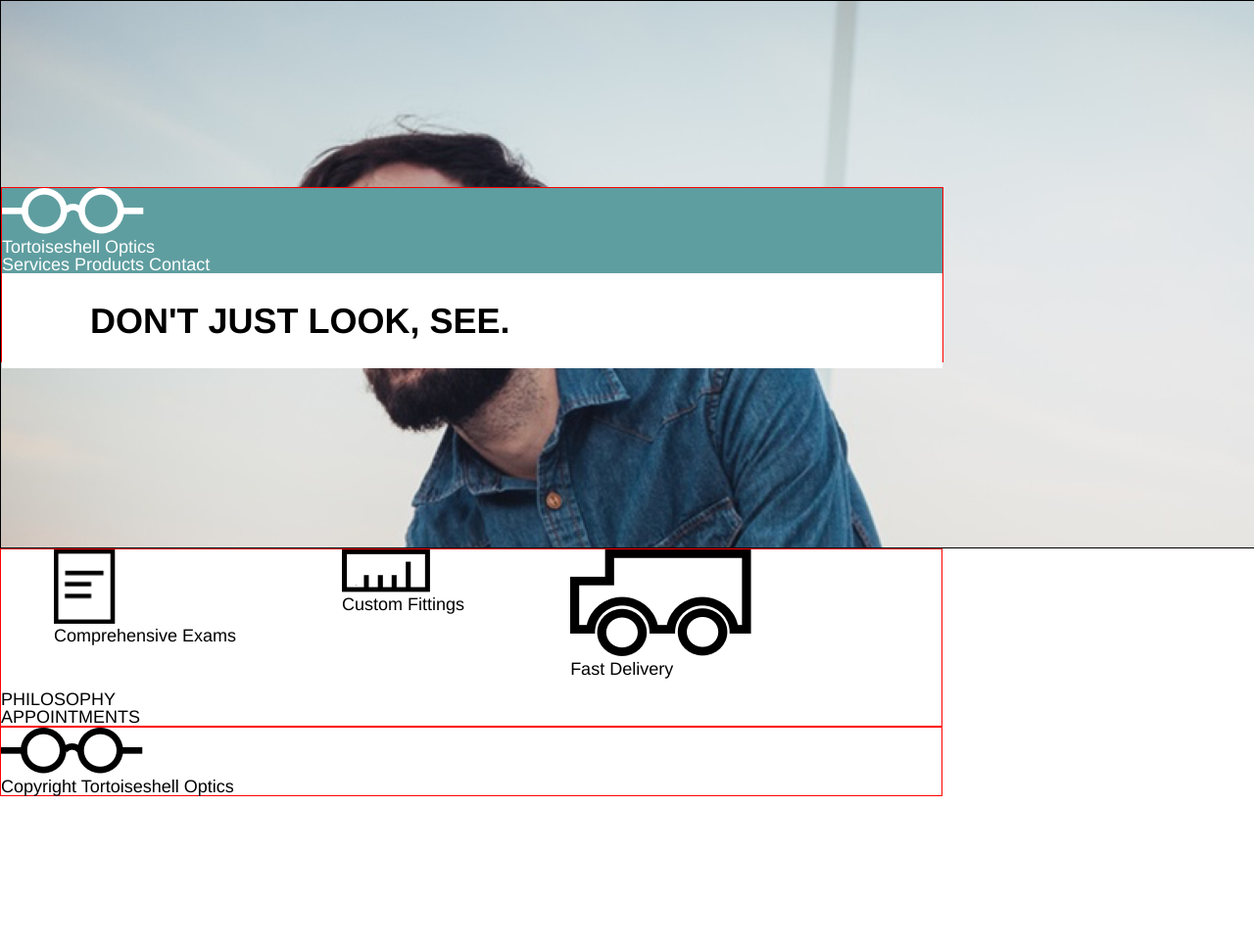
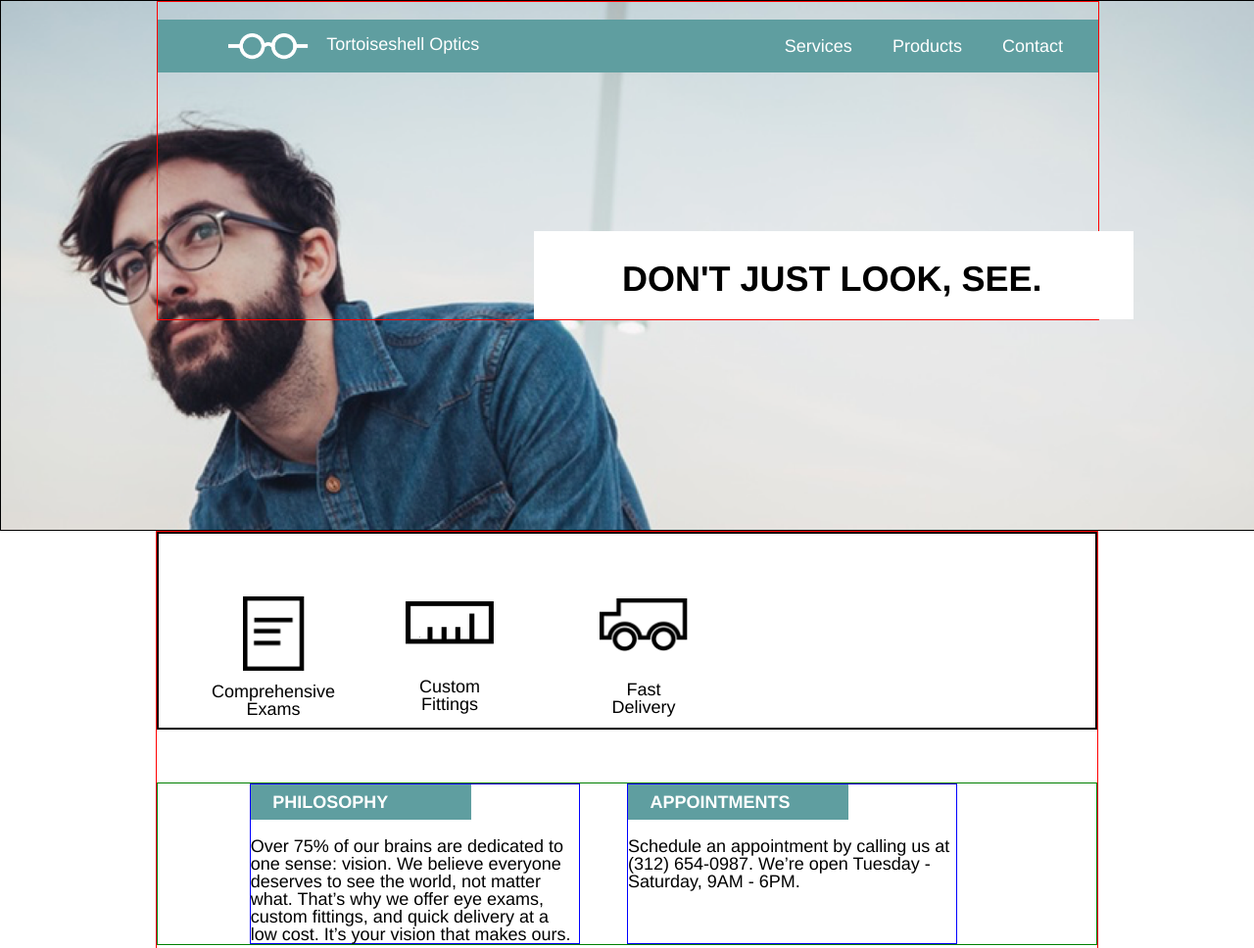
Before and after one commit to mvink11/TortoiseshellOptics, a plain HTML site: page index.html in a window 1280 px wide. Shown: the top 968 px of the page at 98% size. Before the commit the page ends 813 px from the top, so only its background shows below. Drawn offline with Linux system fonts and the light colour scheme.

Commit message:
update commit

```diff
--- a/index.html
+++ b/index.html
@@ -12,8 +12,10 @@
     <div class="cover">
       <div class="container">
         <div class="banner">
-          <img src="./resources/images/logo-white.png">
-          <p>Tortoiseshell Optics</p>
+          <div class="image-head">
+            <img src="./resources/images/logo-white.png">
+            <p>Tortoiseshell Optics</p>
+          </div>
           <nav class="navigation">
             <span>Services</span>
             <span>Products</span>
@@ -33,42 +35,38 @@
           <div class="service exam">
             <div class="image">
               <img src="./resources/images/paper-icon.png">
+              <p>Comprehensive Exams</p>
             </div>
-            <p>Comprehensive Exams</p>
           </div>
           <div class="service fittings">
             <div class="image">
               <img src="./resources/images/ruler-icon.png">
+              <p>Custom Fittings</p>
             </div>
-            <p>Custom Fittings</p>
           </div>
           <div class="service delivery">
             <div class="image">
               <img src="./resources/images/truck-icon.png">
+              <p>Fast Delivery</p>
             </div>
-            <p>Fast Delivery</p>
           </div>
         </div>
         <div class="about-us">
-          <div class="philosophy">
-            <div class="title">
-              <p>PHILOSOPHY</p>
-            </div>
-            <p></p>
+          <div class="title">
+            <h4>PHILOSOPHY</h4>
+            <p>Over 75% of our brains are dedicated to one sense: vision. We believe everyone deserves to see the world, not matter what. That’s why we offer eye exams, custom fittings, and quick delivery at a low cost. It’s your vision that makes ours.</p>
           </div>
-          <div class="appointments">
-            <div class-"title">
-              <p>APPOINTMENTS</p>
-            </div>
-            <p></p>
+          <div class="title">
+            <h4>APPOINTMENTS</h4>
+            <p>Schedule an appointment by calling us at (312) 654-0987. We’re open Tuesday - Saturday, 9AM - 6PM.</p>
           </div>
         </div>
       </div>
     </div>
 
     <!--Footer-->
-    <footer class="footer">
-      <div class="container">
+    <footer class="container">
+      <div class="image-head">
         <img src="./resources/images/logo-black.png">
         <p>Copyright Tortoiseshell Optics</p>
       </div>
--- a/resources/css/style.css
+++ b/resources/css/style.css
@@ -2,40 +2,79 @@ html{
   font-size: 18px;
   font-family: helvetica;
 }
+body{
+
+}
+
 /*Glasses Banner*/
 .cover{
   background-image: url("../images/glasses-bg.png");
   background-size: cover;
+  background-position: center;
   width: 100%;
-  height: 31rem;
-  display: flex;
-  flex-direction: column;
-  margin: 0 auto;
-  justify-content: center;
+  height: 30rem;
   border: 1px solid black;
 }
 
 /*Container rules*/
 .container{
-  width: 960px;
-  justify-content: center;
+  max-width: 960px;
+  /*Changing the margin to 0 auto; centers the container on the page*/
+  margin: 0 auto;
   border: 1px solid red;
 }
 
 /*Navigation bar*/
+
 .banner{
-  display: block;
+  display: flex;
   background-color: cadetblue;
   color: white;
-  z-index: 5;
-  flex-direction: column;
+  align-items: center;
+  height: 3rem;
   top: 1rem;
-  align-self: flex-start;
+  position: relative;
+  justify-content: space-between;
+  font-size: 1rem;
+}
 
+/*Nav bar - left side*/
+.image-head p{
 }
+.image-head{
+  padding-left: 2rem;
+  padding-top: 0.75rem;
+  display: flex;
+  align-items: center;
+  flex-wrap: nowrap;
+}
+.image-head img{
+  height: 1.5rem;
+  margin-left: 2rem;
+  margin-right: 1rem;
+  padding-bottom: 0.75rem;
+}
+.image-head p{
+  margin-top: 1rem;
+  margin-bottom: 2rem;
+}
+/*Nav bar- right side*/
+.navigation{
+  margin-right: 1rem;
+}
+.navigation span{
+  margin: 1rem;
+}
+
+/*Don't Just Look block*/
 .dont-look{
   height: 5rem;
-  align-self: flex-end;
+  background-color: white;
+  width: 34rem;
+  /*Margin top right bottom left;
+  The negative value for right margin is what takes it over the container edge*/
+  margin: 10rem -2rem 0 auto;
+  justify-content: flex-end;
 }
 .dont-look h2{
   color: black;
@@ -43,11 +82,12 @@ html{
   font-size: 2rem;
   line-height: 1.2;
   padding: 1.5rem 5rem;
-  background-color: white
 }
+
+/*Main container section*/
 .main-selection .container{
-  padding-top: 3rem 0;
-  justify-content: center;
+  margin-top: 3rem 0;
+  align-self: center;
 }
 .main-selection{
   display: flex;
@@ -55,26 +95,79 @@ html{
 
 .services{
   display: flex;
-  top: 3rem;
+  align-content: center;
+  text-align: center;
   align-items: center;
+  border: 2px solid black;
 }
 .service{
-  display: inline-block;
+  display: flex;
   flex-direction: column;
   justify-content: space-around;
   align-items: center;
   height: 8rem;
+  width: 5rem;
   margin: 0 3rem;
-  top: 3rem;
+  padding-top: 3rem;
+  flex-wrap: wrap;
+}
+.exam p{
+  margin-top: 0.5rem;
+}
+.fittings p{
+  margin-top: 1.75rem;
+}
+.delivery p{
+  margin-top: 1.5rem;
 }
 .exam .image img{
   width: 3.5rem;
-  height: 50%;
 }
 .fittings .image img{
   width: 5rem;
-  height: 30%;
 }
 .delivery .image img{
+  width: 5rem;
+}
 
+/*About US: Philosophy & Appointments*/
+.about-us{
+  margin-top: 3rem;
+  margin-bottom: 5rem;
+  border: 1px solid green;
+  display: flex;
+  justify-content: center;
+  max-width: 960px;
 }
+.title{
+  border: 1px solid blue;
+  width: 35%;
+  margin-right: 5%;
+  align-items: center;
+}
+.title h4{
+  padding: 0.5rem 1.25rem;
+  background-color: cadetblue;
+  font-weight: bold;
+  font-size: 1rem;
+  max-width: 10rem;
+  color: white;
+}
+.title p{
+  margin-top: 1rem;
+}
+
+/*Footer*/
+footer{
+  display: flex;
+  background-color: azure;
+  margin-top: 5rem;
+  padding: 4rem;
+  flex-wrap: nowrap;
+  max-width: 960px;
+}
+footer img{
+  height: 1.5rem;
+  margin-right: 1rem;
+  display: inline-block;
+}
```
